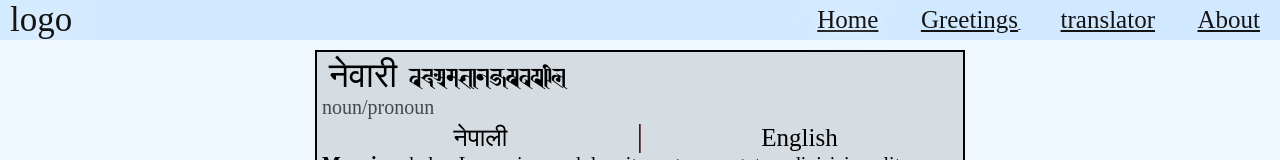
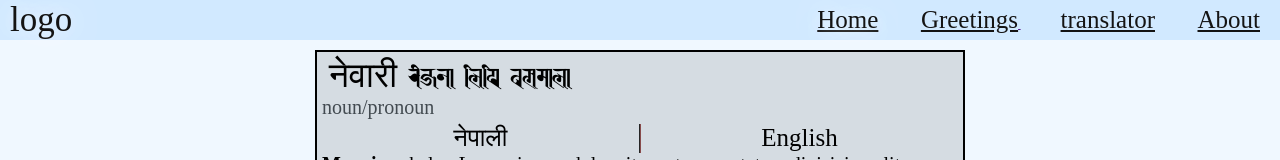
Before and after one commit to newasafu7/dictionary, a plain HTML site: page index.html in a window 1280 px wide. Shown: the top 160 px of the page. Drawn offline with Linux system fonts and the light colour scheme.

Commit message:
Update index.html

```diff
--- a/index.html
+++ b/index.html
@@ -31,7 +31,7 @@
     </nav>
 <div class="words">
     <div class="box">
-        <div class="newari-word">नेवारी abcdefghijklmn
+        <div class="newari-word">नेवारी /~hgf lnlk j0{dfnf
         </div>
 
         <div class="type">noun/pronoun</div>
```
